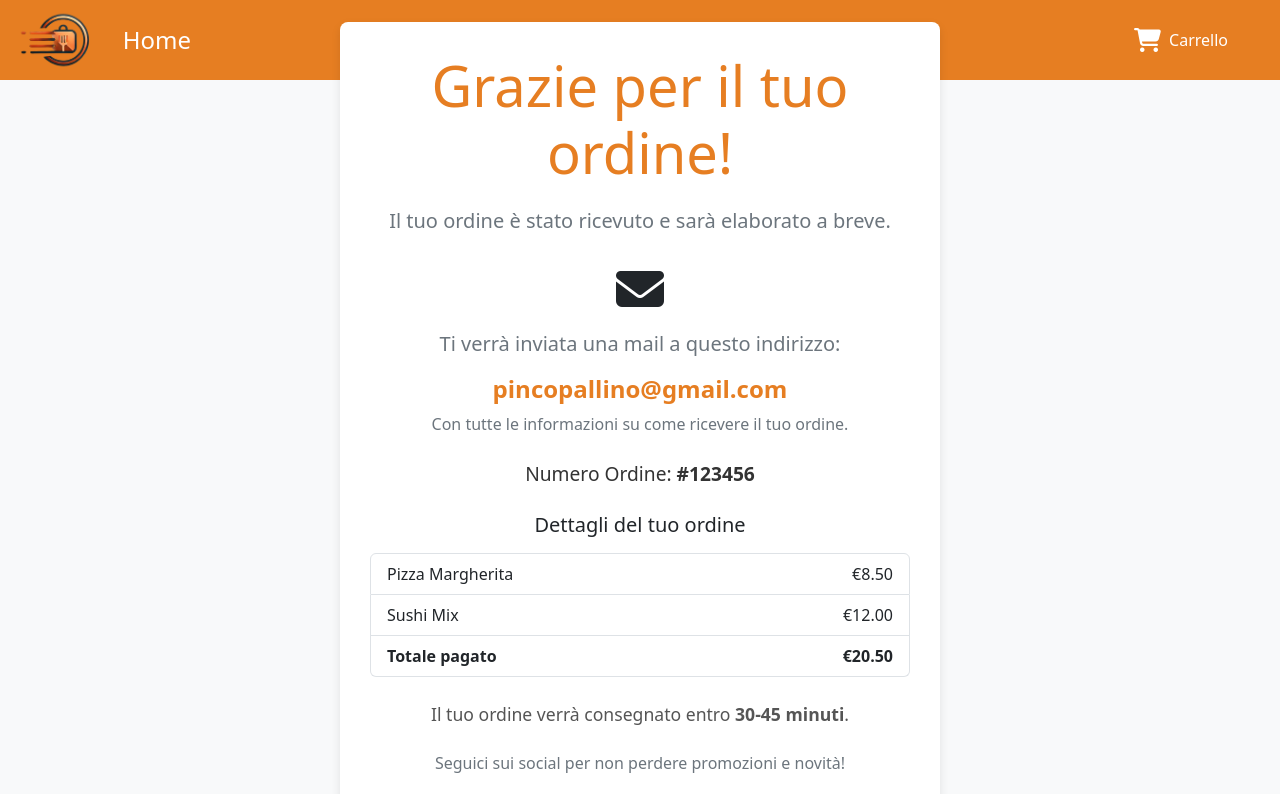
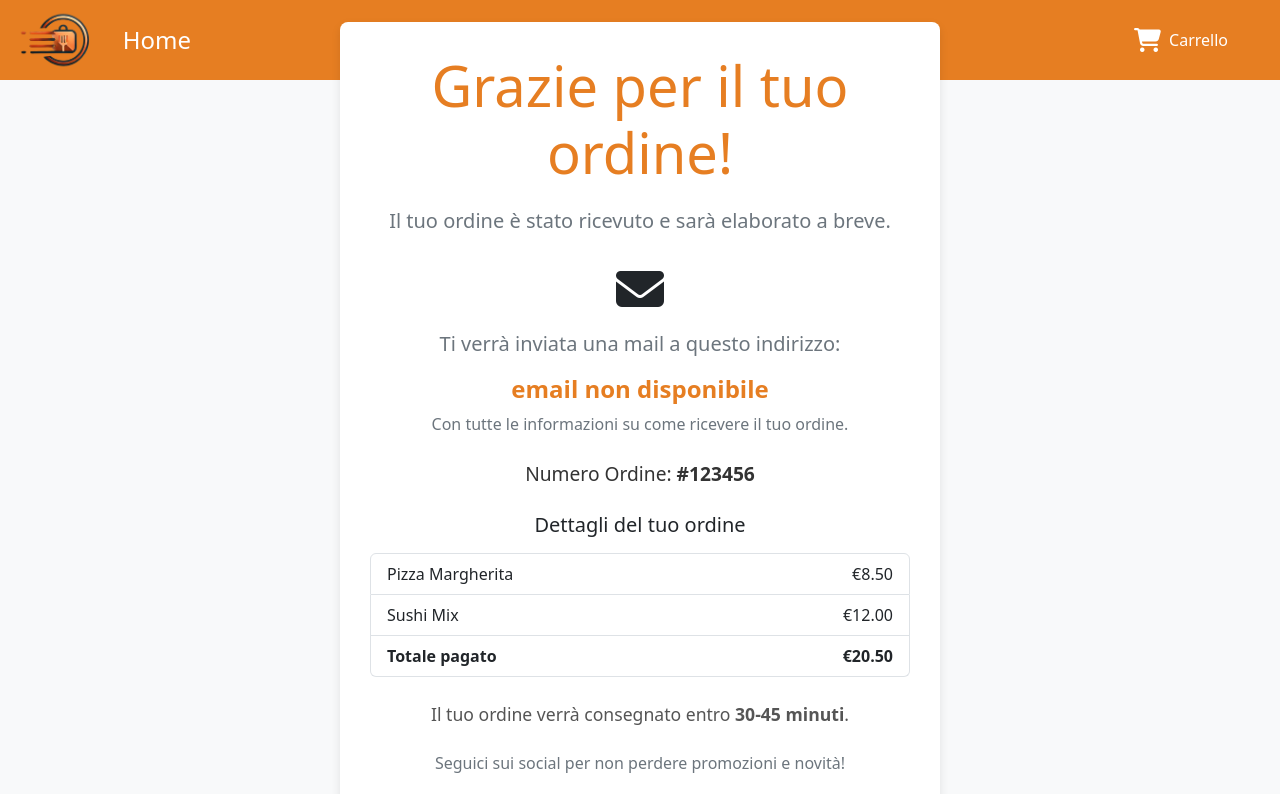
Before and after one commit to GiuseppeDeRosa1992/deliveBoo-front, a Vue app: page /thank-you in a window 1280 px wide. Shown: the top 794 px of the page. Built offline with nearby package versions, Linux system fonts and the light colour scheme.

Commit message:
aggiunta e mail in tahnk you page

```diff
--- a/src/components/PaymentComponent.vue
+++ b/src/components/PaymentComponent.vue
@@ -75,9 +75,9 @@ export default {
       });
     },
     clearCart() {
-            localStorage.removeItem('cart');
-            this.cart = [];
-          },
+      localStorage.removeItem('cart');
+      this.cart = [];
+    },
 
     //FUNZIONE CHE RECUPERA ID DEL RISTORANTE TRAMITE LOCAL STORAGE
     getRestaurantId() {
@@ -122,6 +122,7 @@ export default {
         const response = await axios.post('http://127.0.0.1:8000/api/orders', orderObject)
         if (response.status === 200) {
           console.log("ordine effettuato", response.data);
+          this.$router.push({ name: 'thank-you', query: { email: this.email_client } });
           localStorage.removeItem('cart')
         }
         else {
--- a/src/views/AppThankYouPage.vue
+++ b/src/views/AppThankYouPage.vue
@@ -3,7 +3,7 @@
   name: 'AppThankYouPage',
   data() {
     return {
-        userEmail: 'pincopallino@gmail.com', // Email dell'utente dinamica
+      userEmail: this.$route.query.email || 'email non disponibile', // Recupera l'email dalla query
     };
   },
 };
@@ -14,19 +14,13 @@
     <div class="container text-center">
       <h1 class="display-4">Grazie per il tuo ordine!</h1>
       <p class="lead">Il tuo ordine è stato ricevuto e sarà elaborato a breve.</p>
-
-        <!-- Sezione per la conferma dell'invio email -->
       <div class="email-info mt-4">
         <i class="fas fa-envelope fa-3x mb-3"></i>
         <p class="lead">Ti verrà inviata una mail a questo indirizzo:</p>
         <h4 class="email-address">{{ userEmail }}</h4>
         <p>Con tutte le informazioni su come ricevere il tuo ordine.</p>
       </div>
-
-        <!-- Numero Ordine -->
       <p class="order-number mt-4">Numero Ordine: <strong>#123456</strong></p>
-
-        <!-- Riepilogo dell'ordine -->
       <div class="order-details mt-4">
         <h5 class="mb-3">Dettagli del tuo ordine</h5>
         <ul class="list-group">
@@ -44,11 +38,7 @@
           </li>
         </ul>
       </div>
-
-        <!-- Tempi di consegna -->
       <p class="delivery-time mt-4">Il tuo ordine verrà consegnato entro <strong>30-45 minuti</strong>.</p>
-
-        <!-- Social Media -->
       <div class="social-media mt-4">
         <p>Seguici sui social per non perdere promozioni e novità!</p>
         <div class="social-icons">
@@ -57,8 +47,6 @@
           <a href="https://twitter.com"><i class="fab fa-twitter fa-2x"></i></a>
         </div>
       </div>
-
-        <!-- Pulsante per tornare alla home -->
       <router-link to="/" class="btn btn-primary mt-4">Torna alla Home</router-link>
     </div>
   </div>
@@ -144,8 +132,10 @@
   color: white;
 }
 
-  .fa-envelope, .fa-facebook, .fa-instagram, .fa-twitter {
+.fa-envelope,
+.fa-facebook,
+.fa-instagram,
+.fa-twitter {
   margin: 5px;
 }
-
 </style>
```
Lines whose indentation alone changed are shown as unchanged.
